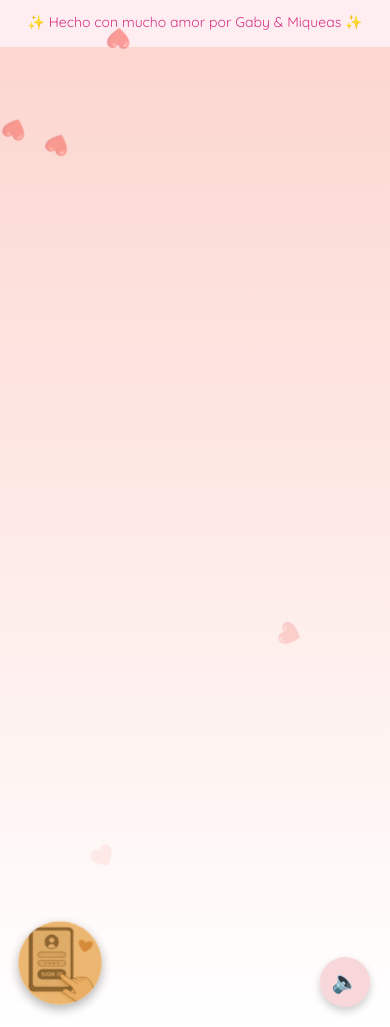
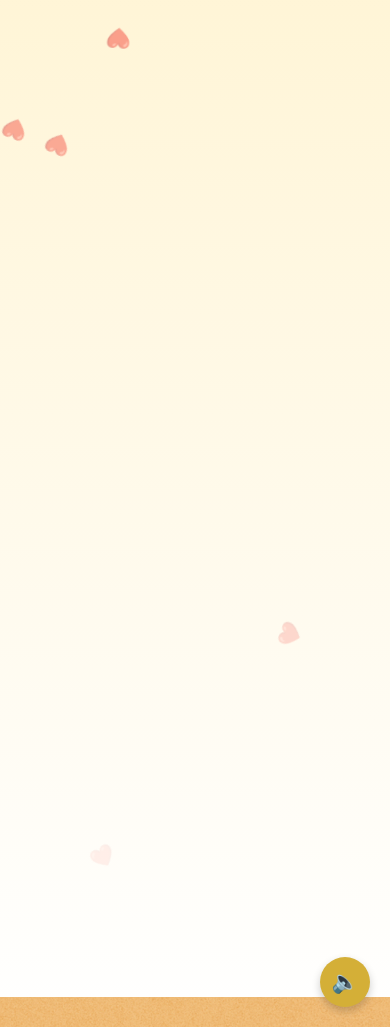
Before and after one commit to gabrielavasso/mini_web, a Flask app: page / in a window 390 px wide. Shown: the part 1005-2032 px from the top of the page. Run offline with Flask 3, Linux system fonts and the light colour scheme.

Commit message:
modificacion de index, base y style

```diff
--- a/static/css/styles.css
+++ b/static/css/styles.css
@@ -9,34 +9,47 @@
     height: 100%;
     overflow-x: hidden;
     font-family: 'Quicksand', sans-serif;
-    background: linear-gradient(180deg, #ffe4ec, #fcd5ce, #fff);
+    background: linear-gradient(180deg, #f5e6b3, #fff5d7, #ffffff);
     background-attachment: fixed;
     background-size: cover;
 }
 
-/* ======= HEADER CON ESTILO MEJORADO ======= */
+/* ======= HEADER ELEGANTE ======= */
 header {
     width: 100%;
-    height: 250px;
-    background-image: url('../img/encabezado.jpg');
+    height: 140px; /* Más delgado */
+    background: linear-gradient(180deg, #d4af37, #f5e6b3);
     background-size: cover;
     background-position: center;
     background-repeat: no-repeat;
     box-shadow: 0 4px 12px rgba(0, 0, 0, 0.2);
     display: flex;
     flex-direction: column;
-    justify-content: flex-end;
+    justify-content: center;
     align-items: center;
     padding-bottom: 10px;
+    text-align: center;
 }
 
-.encabezado-notas {
-    height: 180px;
+/* Texto principal */
+header h1 {
+    font-size: 2rem;
+    font-weight: bold;
+    color: #000;
+    text-shadow: 1px 1px 4px rgba(212,175,55,0.8);
+    margin: 0;
+}
+
+/* Subtítulo (fecha) */
+header p {
+    font-size: 1.1rem;
+    color: #d4af37;
+    margin-top: 5px;
 }
 
 /* ======= CONTENIDO PRINCIPAL ======= */
 .contenido-principal {
-    min-height: calc(100vh - 250px);
+    min-height: calc(100vh - 140px);
     background-size: cover;
     background-position: center;
     padding: 10px 20px 0 20px;
@@ -60,13 +73,13 @@
 
 .boton-con-imagen {
     text-align: center;
-    background-color: #fff0f3;
-    border: 2px solid #fcd5ce;
+    background-color: #fffaf2;
+    border: 2px solid #d4af37;
     border-radius: 25px;
     padding: 35px 20px;
     width: 100%;
     height: 280px;
-    box-shadow: 0 8px 18px rgba(255, 192, 203, 0.4);
+    box-shadow: 0 8px 18px rgba(212,175,55,0.4);
     transition: transform 0.3s ease;
     display: flex;
     flex-direction: column;
@@ -91,7 +104,7 @@
     font-size: 24px;
     font-weight: bold;
     display: block;
-    background: linear-gradient(90deg, gold, black);
+    background: linear-gradient(90deg, #d4af37, #000);
     background-clip: text;
     -webkit-background-clip: text;
     -webkit-text-fill-color: transparent;
@@ -102,7 +115,7 @@
     position: fixed;
     bottom: 20px;
     left: 20px;
-    background-color: #fcd5ce;
+    background-color: #d4af37;
     border: none;
     border-radius: 50%;
     width: 70px;
@@ -119,14 +132,14 @@
 }
 
 .boton-login:hover {
-    background-color: #f8a5c2;
+    background-color: #b9962e;
 }
 
 /* ======= MENSAJE DE BIENVENIDA ======= */
 .mensaje-login {
     font-size: 20px;
     font-weight: bold;
-    color: #ff6b81;
+    color: #d4af37;
     margin-top: 20px;
     text-align: center;
     animation: latido 1s infinite alternate;
@@ -142,22 +155,22 @@
     display: inline-block;
     margin: 10px auto;
     padding: 10px 20px;
-    background-color: #ffe4ec;
+    background-color: #fffaf2;
     border-radius: 20px;
-    color: #333;
+    color: #000;
     text-decoration: none;
     font-weight: bold;
     box-shadow: 0 4px 10px rgba(0,0,0,0.2);
     text-align: center;
 }
 
-/* ======= EFECTO CORAZONES VOLANDO ======= */
+/* ======= EFECTO CORAZONES ======= */
 .heart {
     position: fixed;
     top: -10px;
     font-size: 20px;
     animation: fall 6s linear infinite;
-    color: #ff99cc;
+    color: #d4af37;
     opacity: 0.8;
     pointer-events: none;
 }
@@ -167,36 +180,11 @@
     100% { transform: translateY(100vh) rotate(360deg); opacity: 0; }
 }
 
-/* ======= BOTÓN LOGIN INDIVIDUAL ======= */
-.login-boton-individual {
-    position: fixed;
-    bottom: 20px;
-    left: 20px;
-    z-index: 999;
-}
-
-.login-boton-individual img {
-    width: 80px;
-    height: 80px;
-    border-radius: 50%;
-    animation: pulse 2s infinite;
-    box-shadow: 0 4px 10px rgba(0, 0, 0, 0.3);
-}
-
-@keyframes pulse {
-    0%, 100% { transform: scale(1); }
-    50% { transform: scale(1.05); }
-}
-
 /* ======= RESPONSIVE CELULAR ======= */
 @media screen and (max-width: 600px) {
     header {
-        height: 160px;
+        height: 110px;
         padding-bottom: 5px;
-    }
-
-    .encabezado-notas {
-        height: 120px;
     }
 
     .botonera {
@@ -218,95 +206,4 @@
     .boton-con-imagen a {
         font-size: 18px;
     }
-
-    .boton-login {
-        width: 120px;
-        height: 120px;
-    }
-
-    .boton-login img {
-        width: 100px;
-        height: 100px;
-    }
-
-    .contenido-principal {
-        padding-bottom: 0 !important;
-        margin-bottom: 0 !important;
-        min-height: unset !important;
-    }
-
-    html, body {
-        height: auto !important;
-        overflow-y: auto !important;
-        margin: 0 !important;
-        padding: 0 !important;
-    }
 }
-
-/* ======= MENSAJE CENTRAL ======= */
-.mensaje-centrado {
-    text-align: center;
-    padding: 40px 20px;
-    font-size: 22px;
-    color: #d63384;
-    animation: latido 1.2s infinite alternate;
-}
-
-/* === GIF decorativo === */
-.gif-decorativo {
-    display: flex;
-    justify-content: center;
-    margin: 10px 0;
-}
-
-.gif-decorativo img {
-    width: 120px;
-    height: auto;
-    animation: bounce 2s infinite ease-in-out;
-}
-
-/* Animación suave del GIF */
-@keyframes bounce {
-    0%, 100% { transform: translateY(0); }
-    50% { transform: translateY(-10px); }
-}
-
-/* === Footer romántico === */
-.footer-romantico {
-    text-align: center;
-    font-size: 14px;
-    color: #d63384;
-    padding: 12px 10px;
-    background: rgba(255, 240, 243, 0.7);
-    backdrop-filter: blur(3px);
-    border-top: 1px solid #fcd5ce;
-    margin-top: 10px;
-}
-
-/* ===== Ajuste para móvil: GIF gigante ===== */
-@media screen and (max-width: 600px) {
-    .gif-decorativo {
-        margin: 20px 0 10px 0;
-        display: flex;
-        justify-content: center;
-        align-items: center;
-    }
-
-    .gif-decorativo img {
-        width: 300px !important; /* 4 veces más grande */
-        height: auto;
-        border: 4px solid #fcd5ce;
-        border-radius: 20px;
-        background: #fff0f3;
-        box-shadow: 0 6px 15px rgba(0, 0, 0, 0.3);
-        padding: 6px;
-        animation: bounce 2s infinite ease-in-out;
-    }
-
-    .footer-romantico {
-        font-size: 14px;
-        padding: 16px 10px;
-        background: rgba(255, 240, 243, 0.95);
-        border-top: 2px solid #fcd5ce;
-    }
-}
--- a/templates/base.html
+++ b/templates/base.html
@@ -2,7 +2,7 @@
 <html lang="es">
 <head>
     <meta charset="UTF-8">
-    <meta name="viewport" content="width=device-width, initial-scale=1.0"> <!-- Mejora para móviles -->
+    <meta name="viewport" content="width=device-width, initial-scale=1.0">
     <title>{% block title %}Miqueas & Gaby{% endblock %}</title>
 
     <!-- Fuentes románticas -->
@@ -47,9 +47,6 @@
     </a>
     {% endif %}
 
-    <!-- Scripts de cada página -->
-    {% block extra_scripts %}{% endblock %}
-
     <!-- Música solo en index y si no está logueada -->
     {% if request.endpoint == 'index' and not session.get('logueado') %}
     <audio id="musica" autoplay loop>
@@ -67,7 +64,8 @@
             width: 50px;
             height: 50px;
             font-size: 22px;
-            background-color: #f8d7da;
+            background-color: #d4af37; /* Dorado */
+            color: #000;
             border: none;
             border-radius: 50%;
             box-shadow: 0 4px 8px rgba(0,0,0,0.2);
```
